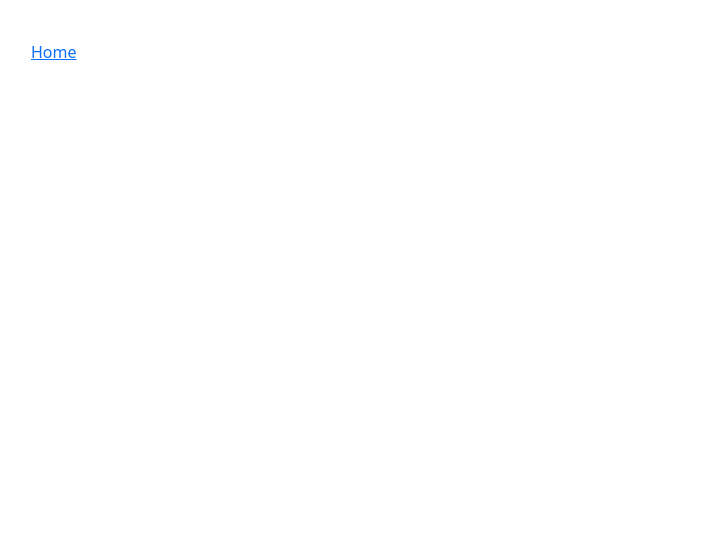
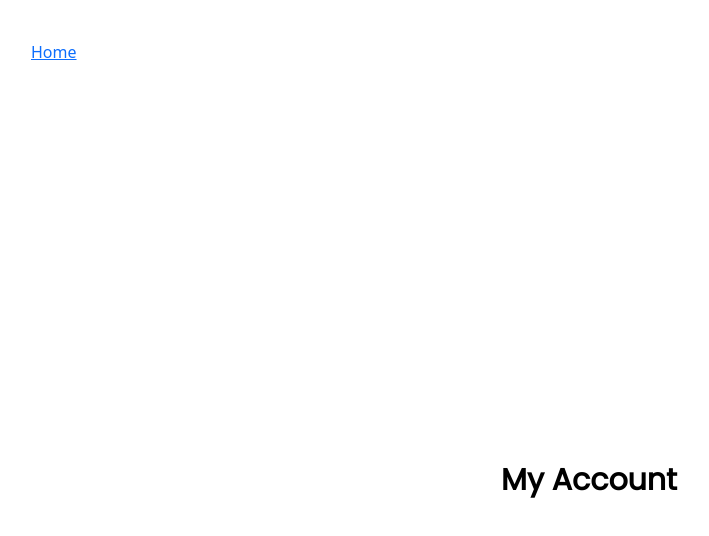
Before and after one commit to DMar35/CS411-Project, a React (Create React App) app in the folder my-react-app/: page /account in a window 1280 px wide. Before the commit this address had no page. Shown: the top 536 px of the page, without its empty margins (51-760 px from the left). Built offline with nearby package versions, Linux system fonts and the light colour scheme.

Commit message:
Added Account Page

```diff
--- a/my-react-app/src/App.js
+++ b/my-react-app/src/App.js
@@ -5,6 +5,7 @@ import Login from './components/Login';
 import Register from './components/Register';
 import NavBar from './components/NavBar';
 import Home from './components/Home';
+import Account from './components/AccountPage';
 
 export default function App() {
 	return (
@@ -16,6 +17,7 @@ export default function App() {
 					<Route path='/login' element={<Login />} />
 			 		<Route path='/register' element={<Register />} />
 					<Route path='/home' element={<Home />} />
+					<Route path='/account' element={<Account />} />
 				</Routes>
 			</div>
 		</BrowserRouter>
--- /dev/null
+++ b/my-react-app/src/components/AccountPage.js
@@ -0,0 +1,11 @@
+import React from 'react';
+import "./styles.css"
+
+const Account = () => {
+    return (
+        <div className="auth-form-container">
+            <span className="main-account">My Account</span>
+        </div>
+    )
+}
+export default Account
--- a/my-react-app/src/components/NavBar.js
+++ b/my-react-app/src/components/NavBar.js
@@ -12,7 +12,7 @@ const NavBar = () => {
                     <a href="/home">Home</a>
                 </li>
                 <li>
-                    <a href="#">My Account</a>
+                    <a href="/account">My Account</a>
                 </li>
             </ul>
         </nav>
--- a/my-react-app/src/components/styles.css
+++ b/my-react-app/src/components/styles.css
@@ -31,6 +31,16 @@ li {
     margin-bottom: 10px;
 }
 
+.main-account{
+	text-align: center;
+	/* padding: 0.25rem 0; */
+	font-weight: 600;
+	font-family: 'Poppins';
+	font-size: 30px;
+    color: black;
+    padding-top: -200px;
+}
+
 .description{
     text-align: center;
 	padding: 0.25rem 0;
```
